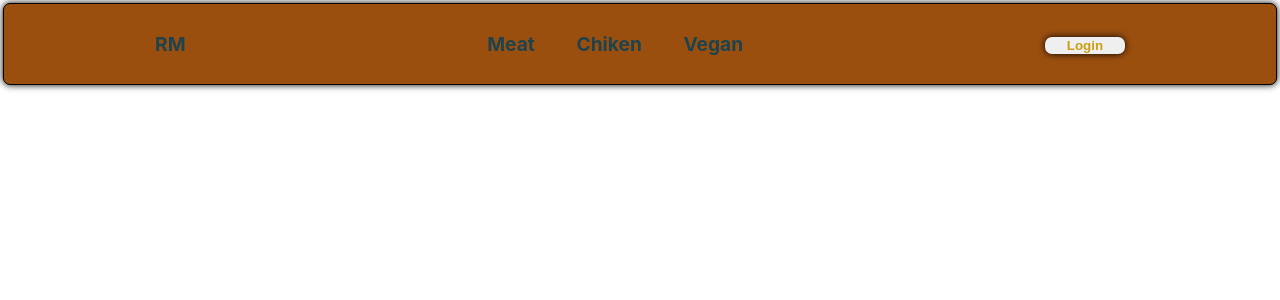
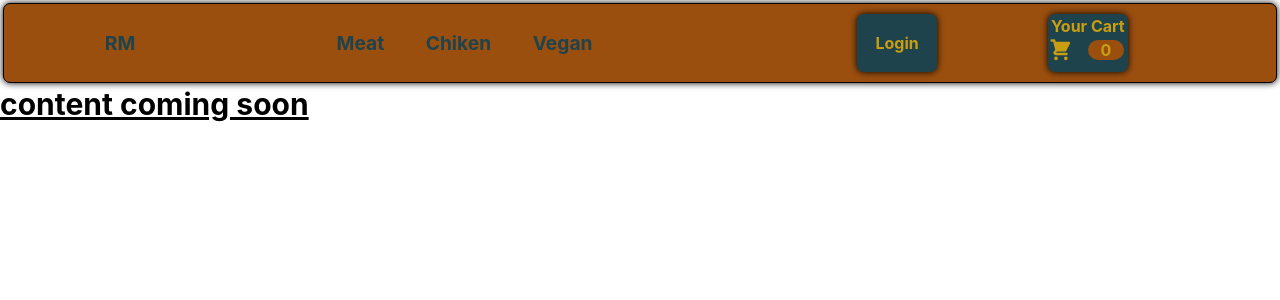
Before and after one commit to Luzzani/React-meals, a React (Create React App) app: page / in a window 1280 px wide. Shown: the top 300 px of the page. Built offline with nearby package versions, Linux system fonts and the light colour scheme.

Commit message:
agregando tailwind al proyecto

```diff
--- a/package.json
+++ b/package.json
@@ -34,5 +34,10 @@
       "last 1 firefox version",
       "last 1 safari version"
     ]
+  },
+  "devDependencies": {
+    "autoprefixer": "^10.4.4",
+    "postcss": "^8.4.12",
+    "tailwindcss": "^3.0.24"
   }
 }
--- /dev/null
+++ b/postcss.config.js
@@ -0,0 +1,6 @@
+module.exports = {
+  plugins: {
+    tailwindcss: {},
+    autoprefixer: {},
+  },
+}
--- a/src/App.js
+++ b/src/App.js
@@ -1,12 +1,13 @@
 import './App.css';
+import ItemListContainer from './components/items/ItemListContainer';
 import NavBar from './components/NavBar';
 
 
 function App() {
   return (
     <div>
-      <NavBar className="App-header">
-      </NavBar>
+      <NavBar className="App-header"/>
+      <ItemListContainer/>
     </div>
   );
 }
--- a/src/components/NavBar.css
+++ b/src/components/NavBar.css
@@ -26,6 +26,12 @@
 }
 
 
+.button-container {
+    width: 30%;
+    height: 75%;
+    display: flex;
+    justify-content: space-around;
+}
 .button {
     font-weight: bold;
     box-shadow: 0px 0px 7px black;
@@ -33,7 +39,25 @@
     border-radius: 7px;
     color: #c99e10;
     min-width: 5rem;
+    margin-left: 1rem;
+    background: #1e434c;
 }
+
+.badge {
+    position: relative;
+    top: -80px;
+    left: 10px;
+    background-color: #9b4f0f;
+    border-radius: 25px;
+    margin-left: 1rem;
+    font-weight: bold;
+    padding: 0 .8rem;
+  }
+
+  .button:hover .badge,
+  .button:active .badge {
+      color: #c99e10;
+  }
 
 .button:hover {
     background-color: #9b4f0f;
--- a/src/components/NavBar.js
+++ b/src/components/NavBar.js
@@ -1,19 +1,31 @@
-import './NavBar.css'
+import CartIcon from "./cart/cartWidget";
+import "./NavBar.css";
 
-const NavBar =()=>{
-    return <header className='header'>
-        <div className='logo'>
+const NavBar = () => {
+  return (
+    <header className="header">
+      <div className="logo">
         <a href="#home">RM</a>
       </div>
       <div>
-        <nav className='navbar'>
+        <nav className="navbar">
           <a href="#meat">Meat</a>
           <a href="#chiken">Chiken</a>
           <a href="#vegan">Vegan</a>
         </nav>
       </div>
-        <div><button className='button'>Login</button></div>
+      <div className="button-container">
+        <button className="button">Login</button>
+        <button className="button">
+          <span>Your Cart</span>
+          <span className="icon">
+            <CartIcon />
+          </span>
+          <span className="badge">0</span>
+        </button>
+      </div>
     </header>
+  );
 };
 
 export default NavBar;
--- /dev/null
+++ b/src/components/cart/cartWidget.js
@@ -0,0 +1,13 @@
+const CartIcon = () => {
+    return (
+      <svg
+        xmlns='http://www.w3.org/2000/svg'
+        viewBox='0 0 65 65'
+        fill='currentColor'
+      >
+        <path d='M3 1a1 1 0 000 2h1.22l.305 1.222a.997.997 0 00.01.042l1.358 5.43-.893.892C3.74 11.846 4.632 14 6.414 14H15a1 1 0 000-2H6.414l1-1H14a1 1 0 00.894-.553l3-6A1 1 0 0017 3H6.28l-.31-1.243A1 1 0 005 1H3zM16 16.5a1.5 1.5 0 11-3 0 1.5 1.5 0 013 0zM6.5 18a1.5 1.5 0 100-3 1.5 1.5 0 000 3z' />
+      </svg>
+    );
+  };
+
+  export default CartIcon;
--- /dev/null
+++ b/src/components/items/ItemListContainer.js
@@ -0,0 +1,5 @@
+const ItemListContainer =()=>{
+    return <p className="text-3xl font-bold underline">content coming soon</p>
+}
+
+export default ItemListContainer;
--- a/src/index.css
+++ b/src/index.css
@@ -1,3 +1,7 @@
+@tailwind base;
+@tailwind components;
+@tailwind utilities;
+
 body {
   margin: 0;
   font-family: -apple-system, BlinkMacSystemFont, 'Segoe UI', 'Roboto', 'Oxygen',
--- /dev/null
+++ b/tailwind.config.js
@@ -0,0 +1,9 @@
+module.exports = {
+  content: [
+    "./src/**/*.{js,jsx,ts,tsx}",
+  ],
+  theme: {
+    extend: {},
+  },
+  plugins: [],
+}
```
Also changed, not shown: colors.txt (deleted), src/logo.svg (deleted), 1 other file (tests, documents, lock files or other folders). Lines whose indentation alone changed are shown as unchanged.
